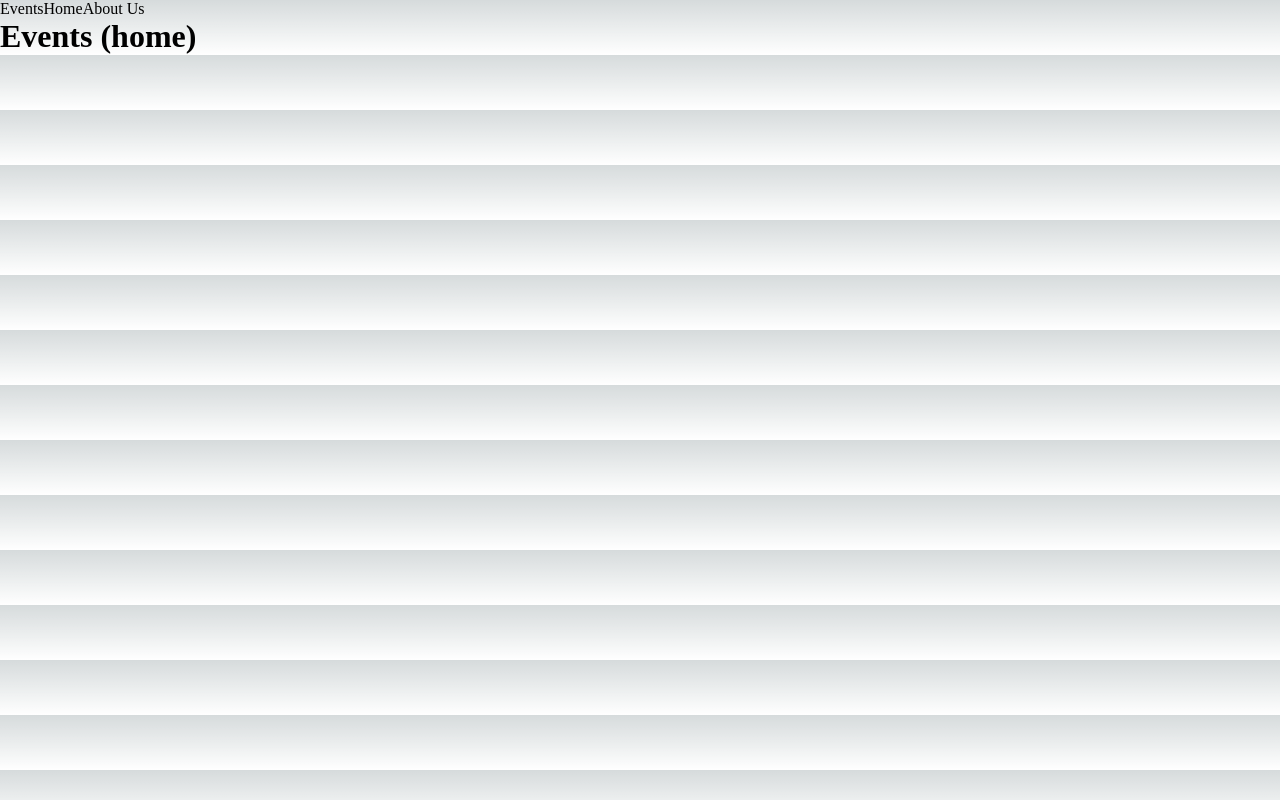
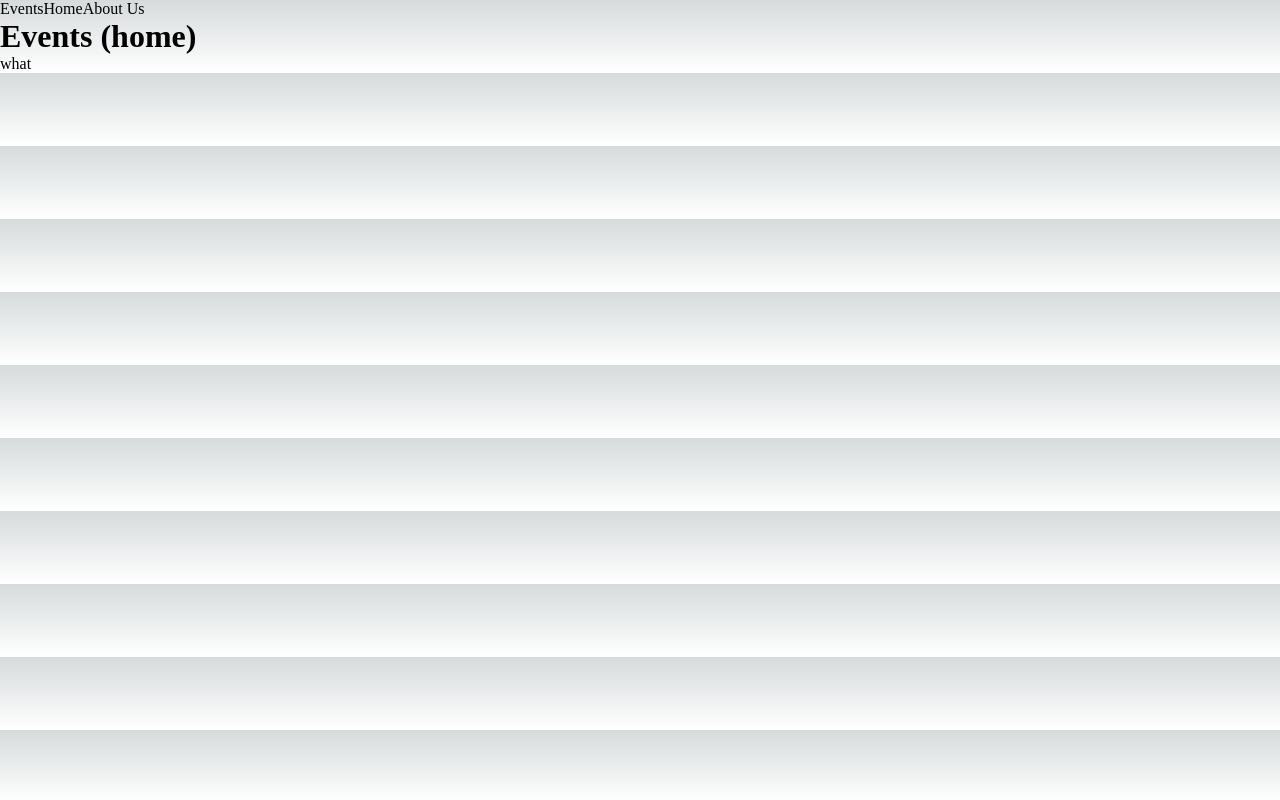
Before and after one commit to robdcampbell/nextjs_sandbox, a Next.js app: page /events in a window 1280 px wide. Built offline with nearby package versions, Linux system fonts and the light colour scheme.

Commit message:
Editing Events Index

```diff
--- a/pages/events/index.js
+++ b/pages/events/index.js
@@ -11,6 +11,7 @@ const Page = () => {
       </header>
 
       <h1>Events (home)</h1>
+      <p>what</p>
     </div>
   );
 };
```
